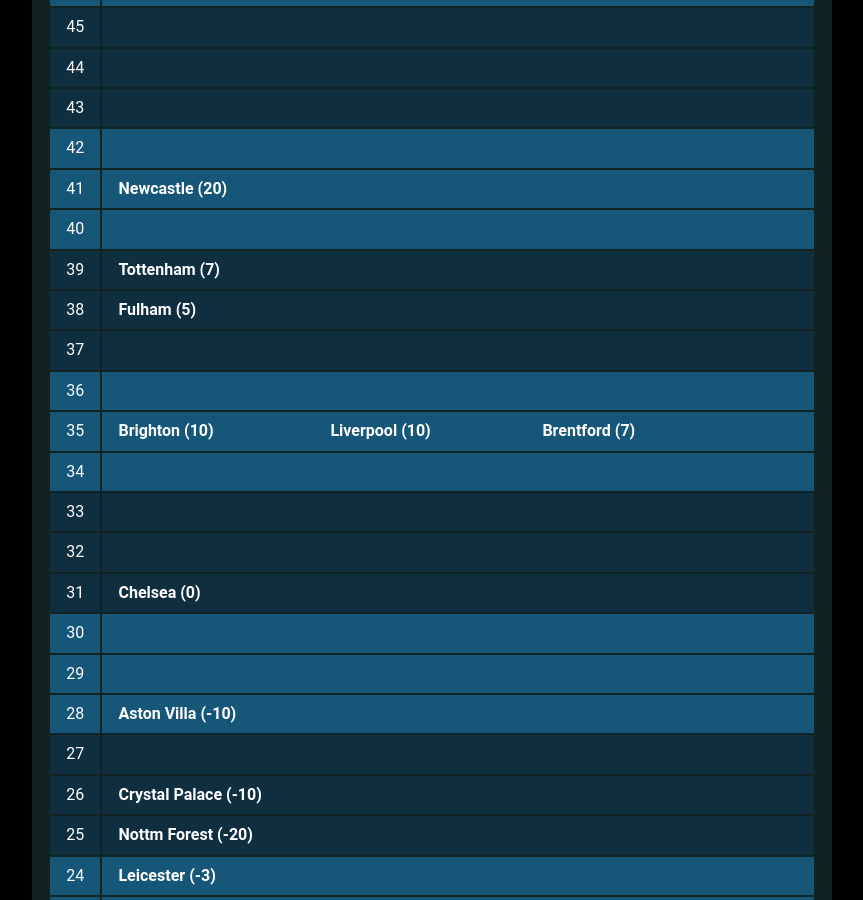
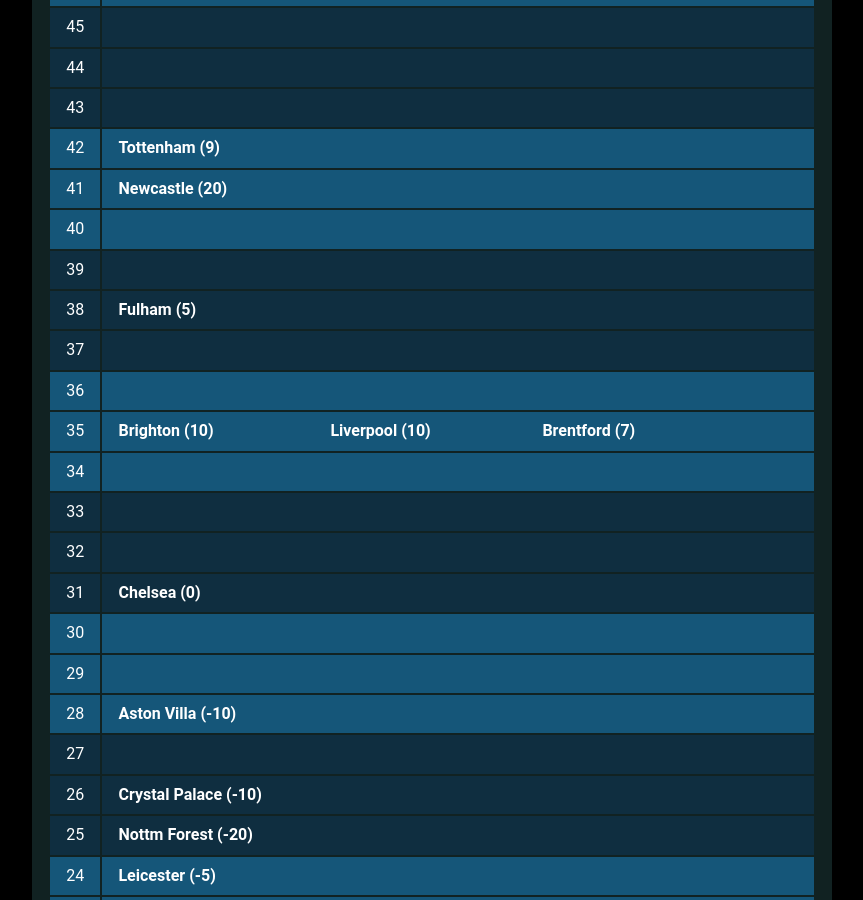
Before and after one commit to muru/muru.github.io, a Jekyll site: the page built from resources.md, in a window 1280 px wide and 900 px high, scrolled down 1841 px. Shown: the whole window, without its empty margins (208-1071 px from the left). Built offline with Jekyll 4.4.1, drawn with Linux system fonts in a browser that asks for light colours; some web fonts are replaced; some of the changed text lies outside the part shown.

Commit message:
updated cann-table: Tue 21 Feb 00:01:33 JST 2023

```diff
--- a/cann-table.html
+++ b/cann-table.html
@@ -30,7 +30,7 @@
 	<tr class="cann-row-2">
 		<td class="cann-point"> 49 </td>
 		<td class="cann-clubs">
-			<span class="club-name"> Man Utd (11) </span>
+			<span class="club-name"> Man Utd (13) </span>
 		</td>
  	</tr>
 	<tr class="cann-row-1">
@@ -66,6 +66,7 @@
 	<tr class="cann-row-1">
 		<td class="cann-point"> 42 </td>
 		<td class="cann-clubs">
+			<span class="club-name"> Tottenham (9) </span>
 		</td>
  	</tr>
 	<tr class="cann-row-1">
@@ -82,7 +83,6 @@
 	<tr class="cann-row-2">
 		<td class="cann-point"> 39 </td>
 		<td class="cann-clubs">
-			<span class="club-name"> Tottenham (7) </span>
 		</td>
  	</tr>
 	<tr class="cann-row-2">
@@ -166,7 +166,7 @@
 	<tr class="cann-row-1">
 		<td class="cann-point"> 24 </td>
 		<td class="cann-clubs">
-			<span class="club-name"> Leicester (-3) </span>
+			<span class="club-name"> Leicester (-5) </span>
 		</td>
  	</tr>
 	<tr class="cann-row-1">
@@ -190,7 +190,7 @@
 	<tr class="cann-row-2">
 		<td class="cann-point"> 20 </td>
 		<td class="cann-clubs">
-			<span class="club-name"> West Ham (-8) </span>
+			<span class="club-name"> West Ham (-10) </span>
 		</td>
  	</tr>
 	<tr class="cann-row-2">
```
Also changed, not shown: other parts of cann-table.html (+1 -1 lines).
